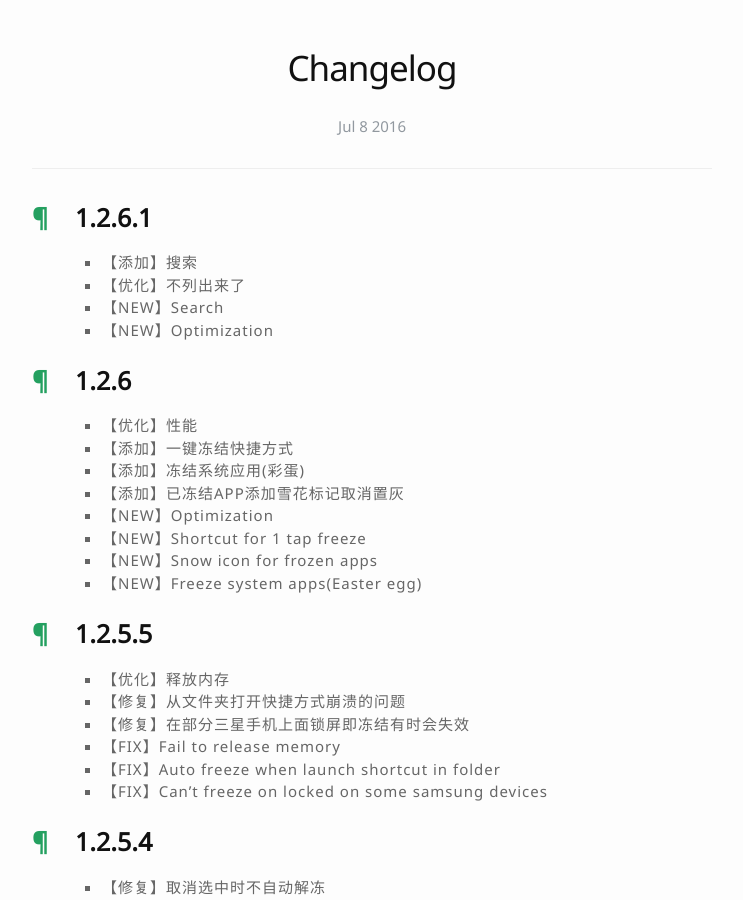
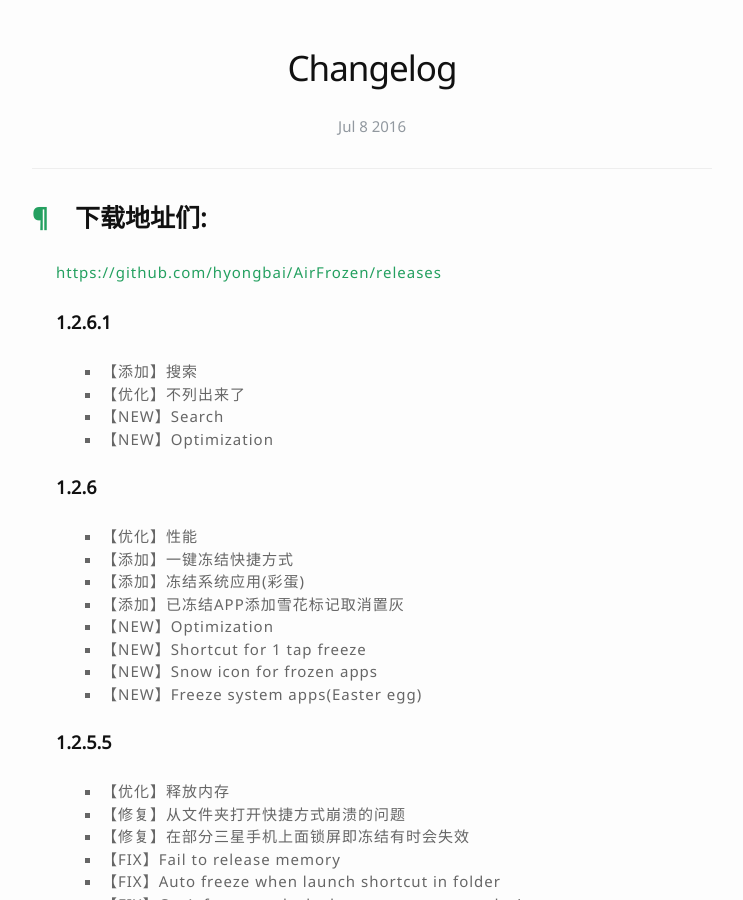
Before and after one commit to hyongbai/AirFrozen, a Jekyll site: the page built from _posts/2016-07-08-changelog.md, in a window 1280 px wide and 900 px high. Shown: the whole window, without its empty margins (268-1011 px from the left). Built offline with Jekyll 4.4.1, drawn with Linux system fonts in a browser that asks for light colours; nearby versions of some CDN libraries.

```diff
--- a/_posts/2016-07-08-changelog.md
+++ b/_posts/2016-07-08-changelog.md
@@ -4,13 +4,17 @@ title: "Changelog"
 permalink: /changelog/
 ---
 
-## 1.2.6.1
+## 下载地址们:
+
+[https://github.com/hyongbai/AirFrozen/releases](https://github.com/hyongbai/AirFrozen/releases)
+
+### 1.2.6.1
 - 【添加】搜索
 - 【优化】不列出来了
 - 【NEW】Search
 - 【NEW】Optimization
 
-## 1.2.6
+### 1.2.6
 - 【优化】性能
 - 【添加】一键冻结快捷方式
 - 【添加】冻结系统应用(彩蛋)
@@ -20,7 +24,7 @@ permalink: /changelog/
 - 【NEW】Snow icon for frozen apps
 - 【NEW】Freeze system apps(Easter egg)
 
-## 1.2.5.5
+### 1.2.5.5
 - 【优化】释放内存
 - 【修复】从文件夹打开快捷方式崩溃的问题
 - 【修复】在部分三星手机上面锁屏即冻结有时会失效
@@ -28,29 +32,29 @@ permalink: /changelog/
 - 【FIX】Auto freeze when launch shortcut in folder
 - 【FIX】Can't freeze on locked on some samsung devices
 
-## 1.2.5.4
+### 1.2.5.4
 - 【修复】取消选中时不自动解冻
 - 【修复】魅蓝手机不能弹框的问题
 - 【修复】部分三星用户不能免ROOT使用, 请卸载多试几次(感谢蜡笔小寒协助)
 - 【FIX】Can't auto thaw on unchecked
 - 【FIX】Failed to freeze for some samsung devices
 
-## 1.2.5.3
+### 1.2.5.3
 - 【修复】国行三星手机无法生成快捷方式。
 - 【FIX】Can't create shortcut on some samsung device
 
-## 1.2.5.2
+### 1.2.5.2
 - 【增加】加入QQ群
 - 【修复】增加稳定性
 - 【优化】锁屏即冻结等待为0时立即冻结
 - 【ADD】Optimise peformance
 
-## 1.2.5.1
+### 1.2.5.1
 
 - 【修复】进入选择列表崩溃
 - 【Fix】Crash on open WhiteList
 
-## 1.2.5
+### 1.2.5
 - 【添加】全选
 - 【添加】白名单
 - 【优化】内存占用
@@ -62,15 +66,15 @@ permalink: /changelog/
 - 【FIX】Uninstalled app shown in AirFrozen
 - 【ADD】Optimize freeze on exit more smoother
 
-## 1.2.4.2
+### 1.2.4.2
 - 【修复】多个崩溃
 - 【FIX】Crash by tons of bugs
 
-## 1.2.4.1
+### 1.2.4.1
 - 【修复】紧急修复快捷方式点击两次方可运行
 - 【FIX】Need double tap to launch on shortcut
 
-## 1.2.4
+### 1.2.4
 - 【添加】关于
 - 【优化】性能
 - 【添加】应用置顶
@@ -83,7 +87,7 @@ permalink: /changelog/
 - 【FIX】Option dialog can't show in MIUI
 - 【FIX】Cant uninstall AirFrozen in settings
 
-## 1.2.3
+### 1.2.3
 
 - 【移除】设备管理器中多余的权限
 - 【修复】开启无障碍后不开启退出冻结
@@ -94,7 +98,7 @@ permalink: /changelog/
 - 【ADD】Grant admin permission in settings
 - 【FIX】Cancel request admin permission dialog on launch
 
-## 1.2.2
+### 1.2.2
 - 【新增】取消在任务列表隐藏
 - 【新增】0分钟的锁屏冻结等待时间
 - 【修复】点击放入文件夹中的快捷方式打开应用后被冻住的问题
@@ -102,18 +106,18 @@ permalink: /changelog/
 - 【ADD】0 minute to wait to freeze on lock
 - 【FIX】Auto frozen by click shortcut in a folder
 
-## 1.2.1.1
+### 1.2.1.1
 
 - 【修复】设置页的崩溃
 - 【修复】其他的一些B
 - 【FIX】Crash in Settings
 - 【FIX】BUGs
 
-## 1.2.1
+### 1.2.1
 
 - 【修复】I]sh
 
-## 1.2
+### 1.2
 - 【新增】设置项
 - 【新增】退出即冻结
 - 【新增】灭屏即冻结
@@ -127,7 +131,7 @@ permalink: /changelog/
 - 【FIX】Show AirFrozen when launch through shortcut
 - 【FIX】Can't load APP icon on S7 edge
 
-## 1.1
+### 1.1
 
 - 快捷方式打开已冻结的APP
 - 运行APP后关闭AirFrozen界面
@@ -136,19 +140,19 @@ permalink: /changelog/
 - Stop AirFrozen after run an APP
 - Freeze APP for samsung without ROOT
 
-## 1.0.3
+### 1.0.3
 
 - 单击icon直接运行
 - 长按icon弹出操作菜单
 - 增加卸载app的选项
 
-## 1.0.2
+### 1.0.2
 修复读取已删除app时出现的崩溃
 
-## 1.0.1
+### 1.0.1
 加速一键冻结的速度。35个应用从17秒减少到5秒。
 
-## 1.0
+### 1.0
 
 一款冻结应用从而让手机更快更安全的应用
 
```
Also changed, not shown: _posts/2016-07-08-about.md (+1 -0 lines).
